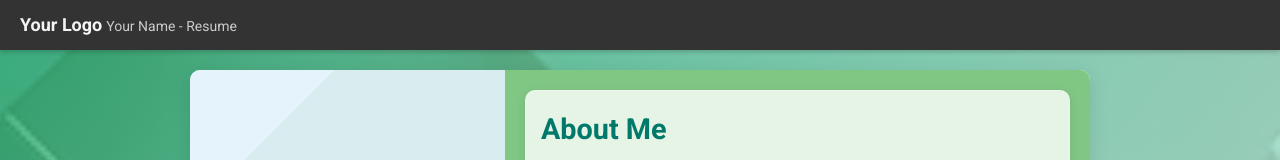
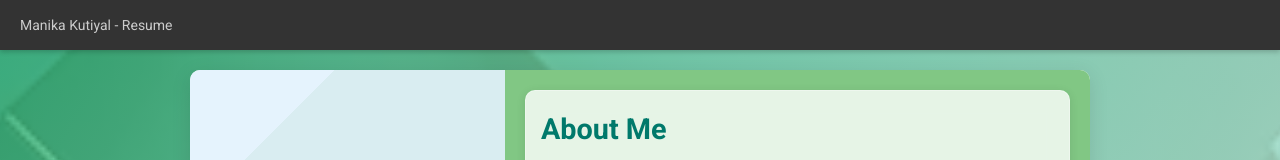
Before and after one commit to ManikaKutiyal/resume, a plain HTML site: page index.html in a window 1280 px wide. Shown: the top 160 px of the page. Drawn offline with Linux system fonts and the light colour scheme.

Commit message:
Update index.html

```diff
--- a/index.html
+++ b/index.html
@@ -11,8 +11,7 @@
     <!-- HTML Structure for the Top Border -->
 <div class="top-border">
     <div class="branding">
-        <span class="logo">Your Logo</span>
-        <span class="resume-title">Your Name - Resume</span>
+        <span class="resume-title">Manika Kutiyal - Resume</span>
     </div>
 </div>
 
```
